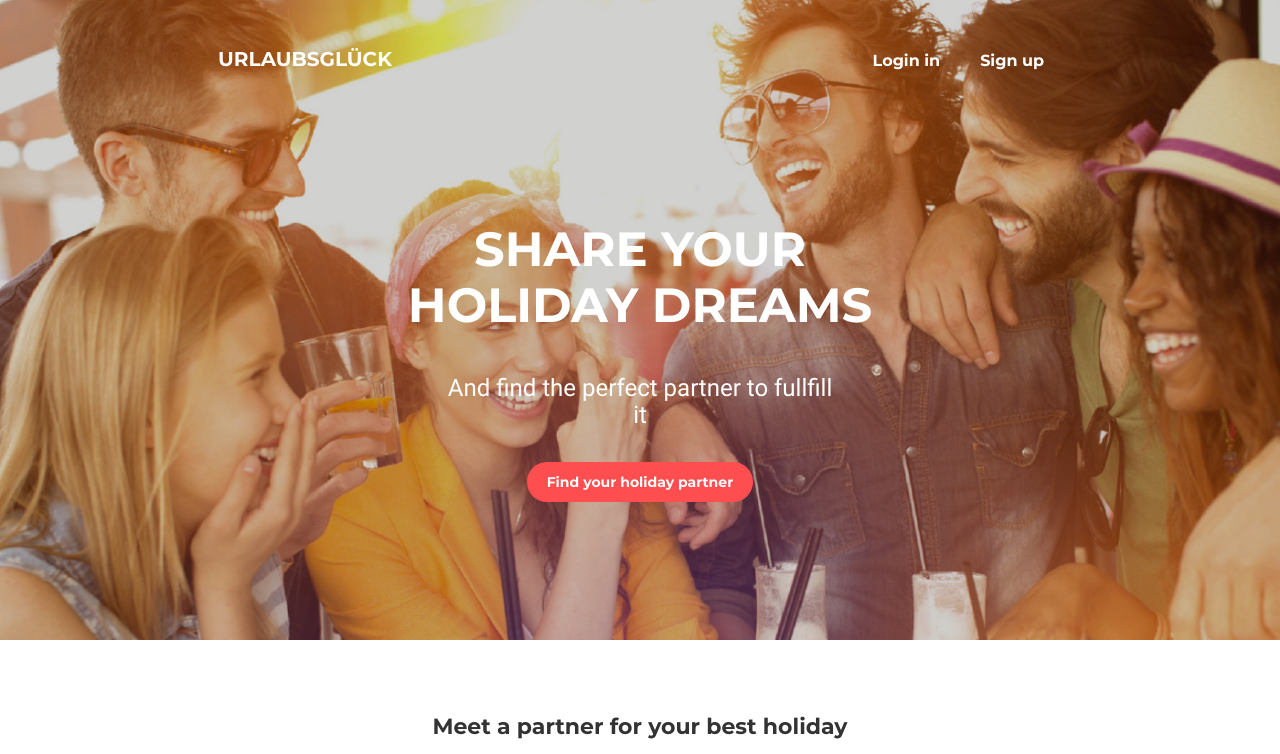
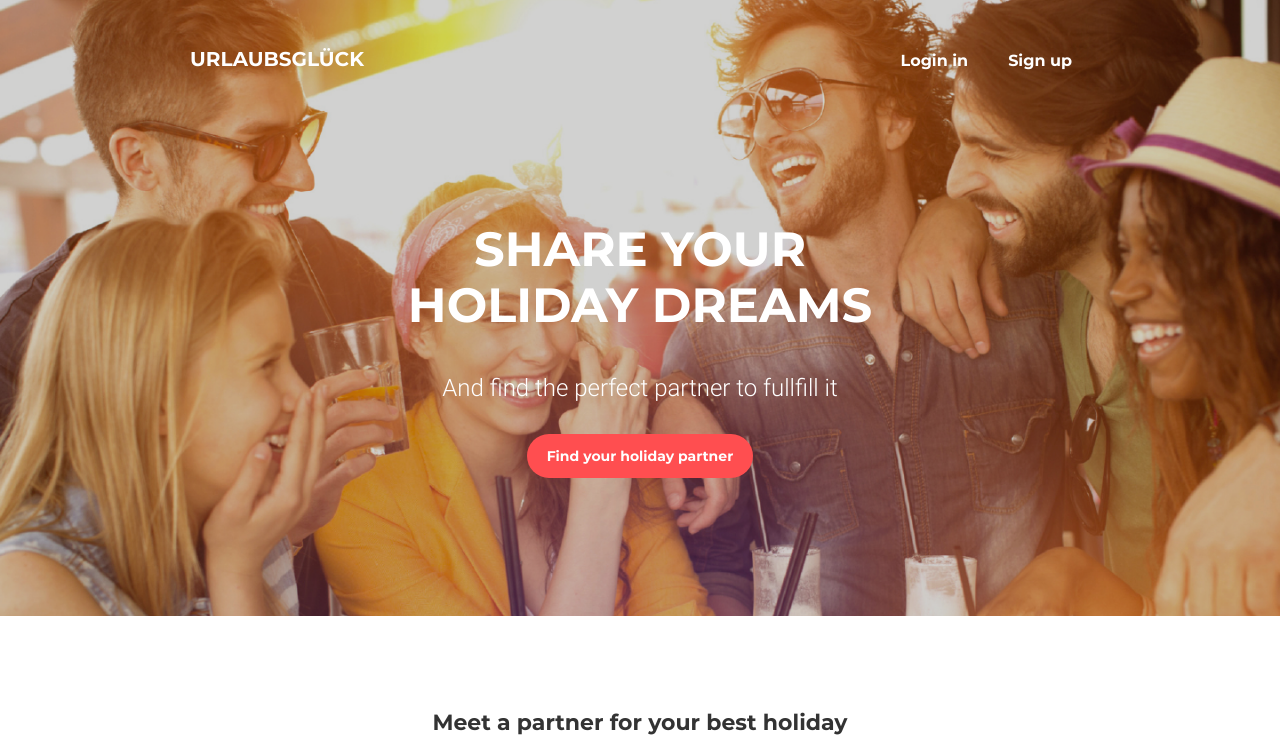
Before and after one commit to EvgenijCh/homework-08, a plain HTML site: page module-08/index.html in a window 1280 px wide. Shown: the top 754 px of the page. Drawn offline with Linux system fonts and the light colour scheme.

Commit message:
styles.css

```diff
--- a/module-08/css/styles.css
+++ b/module-08/css/styles.css
@@ -6,8 +6,13 @@
   box-sizing: border-box;
 }
 
+h1,
+h2,
 ul,
-li {
+li,
+p {
+  margin: 0;
+  padding: 0;
   text-decoration: none;
   list-style: none;
 }
@@ -45,14 +50,12 @@ a {
   clip: rect(0 0 0 0);
   margin: -1px;
 }
-
 .container {
   width: 320px;
   margin: 0 auto;
-}
-
-.wrapper {
-  padding-bottom: 138px;
+  padding-right: 20px;
+  padding-left: 20px;
+  padding-top: 20px;
 }
 
 .main-header {
@@ -60,6 +63,8 @@ a {
   background-size: cover;
   background-position: top;
   background-color: #1a1915;
+  margin: 0 auto;
+  padding-bottom: 138px;
 }
 
 .menu-navigation {
@@ -67,7 +72,6 @@ a {
   flex-direction: column-reverse;
   justify-content: space-between;
   align-items: center;
-  padding-top: 20px;
 }
 
 .navigation-list-btn {
@@ -93,15 +97,17 @@ a {
   font-weight: bold;
   text-transform: uppercase;
   line-height: 1.2;
+  margin-bottom: 30px;
 }
 
 .title {
-  font-size: 30px;
+  font-size: 28px;
   font-family: "Montserrat";
   color: rgb(255, 255, 255);
   font-weight: bold;
   text-transform: uppercase;
   text-align: center;
+  margin-bottom: 20px;
 }
 
 .description {
@@ -112,6 +118,7 @@ a {
   color: rgb(255, 255, 255);
   text-align: center;
   margin-bottom: 20px;
+  font-weight: 300;
 }
 
 .btn-center {
@@ -120,7 +127,7 @@ a {
   width: 280px;
   margin: 0 auto;
   text-align: center;
-  padding: 12px 8px;
+  padding: 14px 14px;
   font-size: 14px;
   font-family: "Montserrat";
   color: rgb(255, 255, 255);
@@ -241,19 +248,21 @@ a {
 @media (min-width: 768px) {
   .main-header {
     background-image: url(../img/img_t/VectorSmartObjec768.png);
+    padding-top: 20px;
+    padding-left: 20px;
+    padding-right: 20px;
   }
 }
 
 @media (min-width: 768px) {
   .container {
-    width: 672px;
+    width: 670px;
   }
 
   .menu-navigation {
     flex-direction: unset;
     justify-content: space-between;
     align-items: baseline;
-    padding: 40px 48px 0px 48px;
   }
 
   .title {
@@ -267,6 +276,9 @@ a {
     font-size: 24px;
     width: 400px;
     margin-bottom: 32px;
+  }
+  .btn-center {
+    width: 226px;
   }
 
   .partners-list {
@@ -297,9 +309,12 @@ a {
   .partners-list-item {
     margin-bottom: 38px;
   }
+  .btn-partners {
+    width: 190px;
+  }
 }
 
-@media (min-width: 321px) {
+@media (min-width: 1024px) {
   .main-header {
     background-image: url(../img/img_d/VectorSmartObjecDt.png);
   }
@@ -313,9 +328,6 @@ a {
   .description {
     width: 404px;
   }
-  .btn-center {
-    width: 226px;
-  }
 
   .partners-list {
     padding: 0;
```
Also changed, not shown: module-08/img/img_t/VectorSmartObject.png (deleted).
